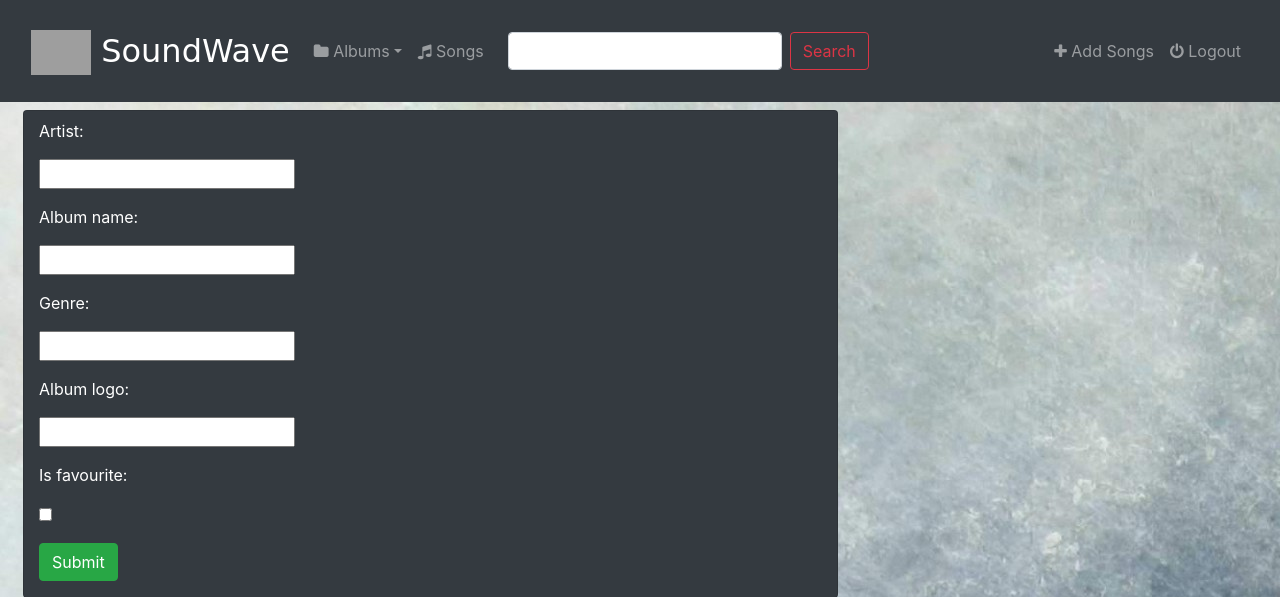
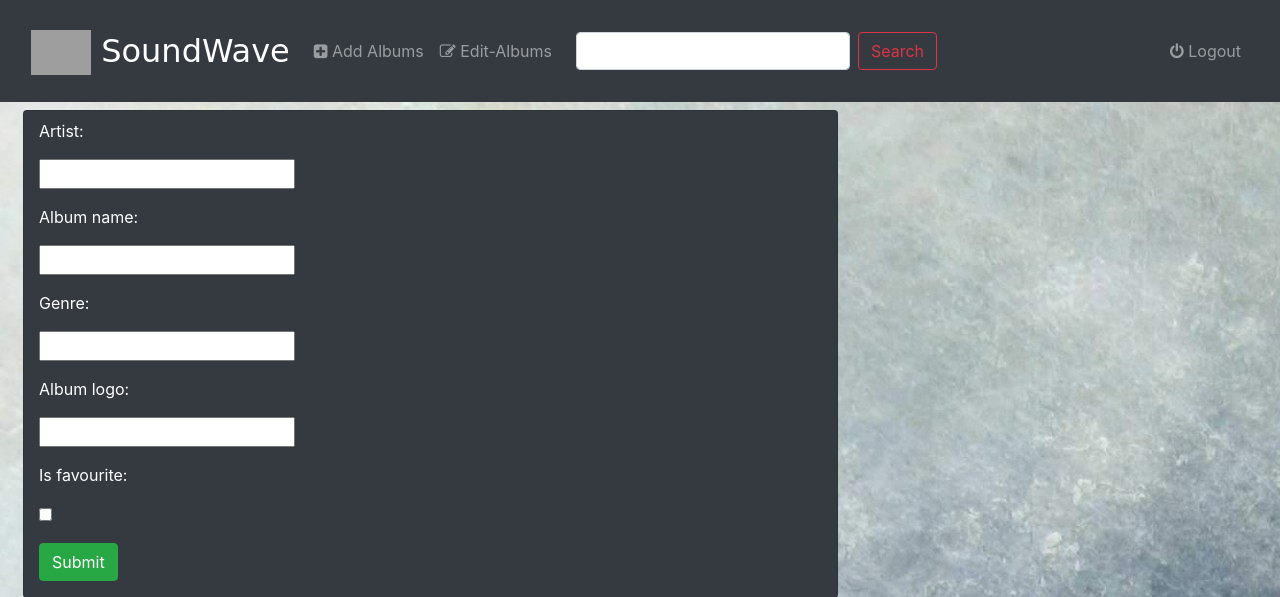
Before and after one commit to Gurupada-Chakraborty/django_sessions, a Django app: page /music/album/add/ in a window 1280 px wide. Shown: the top 597 px of the page. Run offline with Django 3.2, Linux system fonts and the light colour scheme; some libraries are stand-ins or nearby versions; some web fonts are replaced; grey boxes are pictures that could not be loaded.

Commit message:
front_end_cleanup

```diff
--- a/Music/templates/Music/base.html
+++ b/Music/templates/Music/base.html
@@ -23,15 +23,11 @@
         <div class="collapse navbar-collapse" id="Top">
         <ul class="nav navbar-nav navbar-left">
             <li class="nav-item dropdown">
-                <a class="nav-link dropdown-toggle" data-toggle="dropdown" id="abc" href="#"><i class="fa fa-folder"></i> Albums</a>
-                    <div class="dropdown-menu">
-                        <a class="dropdown-item" href="{% url 'Music:add-album' %}"><i class="fa fa-plus-square"></i> Add Album</a>
-                        <a class="dropdown-item" href="{% url 'Music:edit-album' %}"><i class="fa fa-edit"></i> Edit Album</a>
-                    </div>
+                <a class="nav-link" href="{% url 'Music:add-album' %}"><i class="fa fa-plus-square"></i> Add Albums</a>
             </li>
-            <li class="nav-item"><a class="nav-link" href="#">
-                <i class="fa fa-music"></i>
-                Songs
+            <li class="nav-item"><a class="nav-link" href="{% url 'Music:edit-album' %}">
+                <i class="fa fa-edit"></i>
+                Edit-Albums
                 </a>
             </li>
         </ul>
@@ -44,7 +40,6 @@
         </form>
         <div class="ml-auto">
         <ul class="nav navbar-nav">
-            <li class="nav-item"><a class="nav-link" href="#"><i class="fa fa-plus"></i> Add Songs</a> </li>
             <li class="nav-item"><a class="nav-link" href="#"><i class="fa fa-power-off"></i> Logout</a> </li>
         </ul>
         </div>
```
Also changed, not shown: db.sqlite3.
